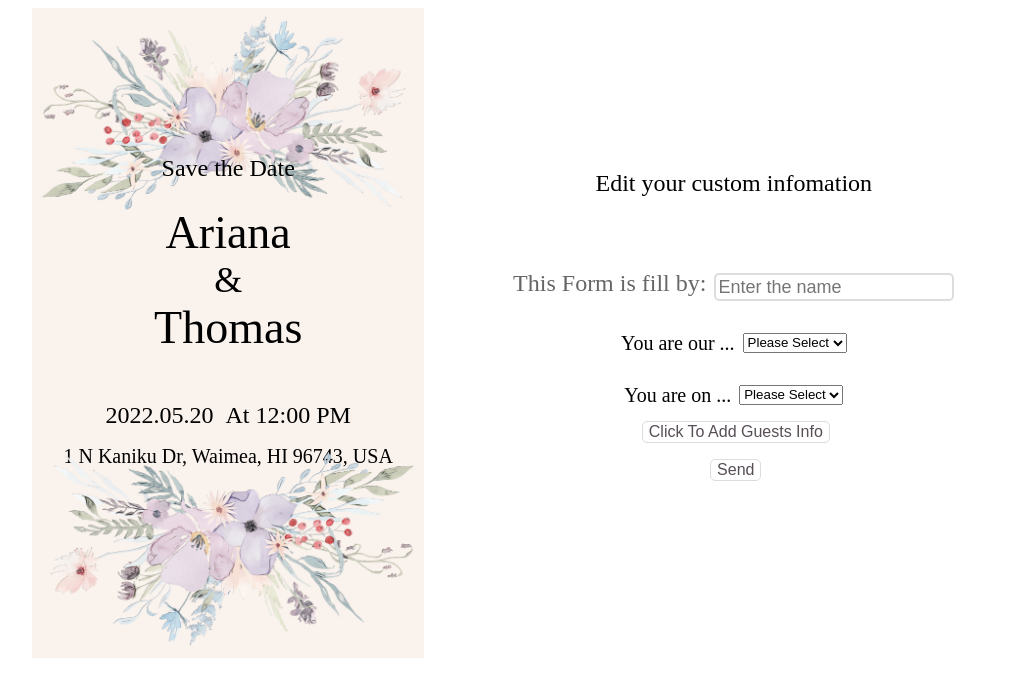
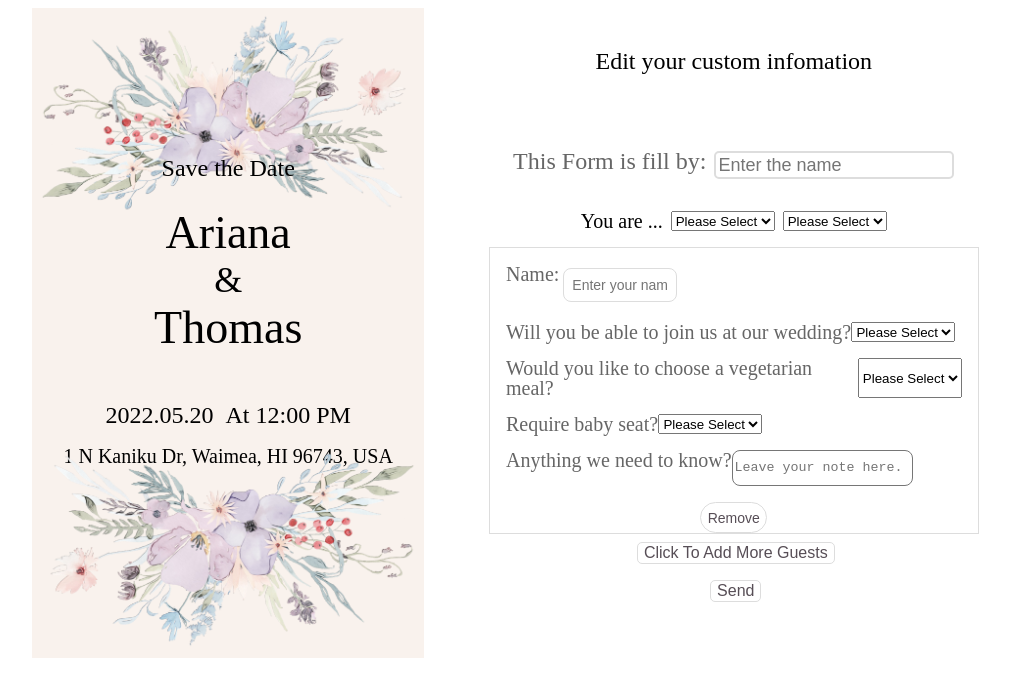
Before and after one commit to riri-rae/SeTable, a React (Create React App) app: page /invitation-rsvp in a window 1280 px wide. Shown: the top 696 px of the page, without its empty margins (151-1161 px from the left). Built offline with nearby package versions, Linux system fonts and the light colour scheme.

Commit message:
rsvp submit exam

```diff
--- a/src/components/RsvpPack.js
+++ b/src/components/RsvpPack.js
@@ -1,9 +1,5 @@
-import React, { useState } from "react";
+import React from 'react';
 import styled from "styled-components";
-import firebase from "../utils/firebase";
-import "firebase/firestore";
-import { v4 as uuid } from "uuid";
-import { useEffect } from "react";
 
 const Button = styled.button`
   display: flex;
@@ -173,14 +169,14 @@ function RsvpPack({ allData, setAllData, index }) {
       </EditText>
       <EditText>
         <InputWrap>
-          <div>Attending</div>
+          <div>Will you be able to join us at our wedding?</div>
           <Select
             onChange={(e) => {
               let allDataInForm = [...allData];
               allDataInForm[index] = { ...allDataInForm[index], status: e.target.value };
               setAllData(allDataInForm);
             }}>
-            <option value="disable">Please Select</option>
+            <option value="" disabled selected>Please Select</option>
             <option value="yes">Yes</option>
             <option value="no">No</option>
             <option value="notSure">Not Sure</option>
@@ -196,7 +192,7 @@ function RsvpPack({ allData, setAllData, index }) {
               allDataInForm[index] = { ...allDataInForm[index], tag: e.target.value };
               setAllData(allDataInForm);
             }}>
-            <option value="disable">Please Select</option>
+            <option value="" disabled selected>Please Select</option>
             <option value="brides-side">Brides' side</option>
             <option value="grooms-side">Groom's side</option>
           </Select>
@@ -211,7 +207,7 @@ function RsvpPack({ allData, setAllData, index }) {
               allDataInForm[index] = { ...allDataInForm[index], role: e.target.value };
               setAllData(allDataInForm);
             }}>
-            <option value="disable">Please Select</option>
+            <option value="" disabled selected>Please Select</option>
             <option value="friend">Friend</option>
             <option value="family">Family</option>
           </Select>
@@ -226,7 +222,7 @@ function RsvpPack({ allData, setAllData, index }) {
               allDataInForm[index] = { ...allDataInForm[index], veggie: e.target.value };
               setAllData(allDataInForm);
             }}>
-            <option value="disable">Please Select</option>
+            <option value="" disabled selected>Please Select</option>
             <option value="yes">Yes</option>
             <option value="no">No</option>
           </Select>
@@ -239,7 +235,7 @@ function RsvpPack({ allData, setAllData, index }) {
               allDataInForm[index] = { ...allDataInForm[index], baby: e.target.value };
               setAllData(allDataInForm);
             }}>
-            <option value="disable">Please Select</option>
+            <option value="" disabled selected>Please Select</option>
             <option value="0">0</option>
             <option value="1">1</option>
             <option value="2">2</option>
@@ -247,9 +243,9 @@ function RsvpPack({ allData, setAllData, index }) {
           </Select>
         </InputWrap>
         <InputWrap>
-          <div>Leave a message to us</div>
+          <div>Anything we need to know?</div>
           <Textarea
-            placeholder="Anything we need to know?"
+            placeholder="Leave your note here."
             onChange={(e) => {
               let allDataInForm = [...allData];
               allDataInForm[index] = { ...allDataInForm[index], note: e.target.value };
--- a/src/invitation-rsvp.js
+++ b/src/invitation-rsvp.js
@@ -151,22 +151,12 @@ const Label = styled.label`
   color: #666;
 `;
 
-const AddMoreWrap = styled.div`
-  margin-bottom: 8px;
-  display: inline-block;
-  vertical-align: middle;
-  color: #666;
-  border:1px solid #ddd;
-`;
+
 
 const Select = styled.select`
   margin-left: 8px;
 `;
-const Textarea = styled.textarea`
-  margin-left: 8px;
-  width:100%;
-  resize: none;
-`;
+
 
 
 const Button = styled.button`
@@ -196,69 +186,42 @@ const InvitationRsvp = () => {
   // const [baby, setBaby] = useState("");
   // const [note, setNote] = useState("");
 
-  const [allData, setAllData] = useState([]);
+  const [allData, setAllData] = useState([{
+    guestlist: [
+      {
+        id: '',
+        content: '',
+      },
+    ],
+    status: '',
+    baby: '',
+    veggie: '',
+    note: '',
+
+  }]);
 
   const db = firebase.firestore();
-
-  // allData.forEach((data) => {
-  //   db.collection("users")
-  //     .doc("0pNg8BybCeidJQXjrYiX")
-  //     .collection("rsvp")
-  //     .doc(data.id)
-  //     .update({
-  //       guestlist: [
-  //         {
-  //           id: uuid(),
-  //           content: data.name,
-  //         },
-  //       ],
-  //       group: data.group,
-  //       tag: data.tag,
-  //       role: data.role,
-  //       baby: data.baby,
-  //       veggie: data.veggie,
-  //       note: data.note,
-  //     })
-  //     .then(() => {
-  //       window.alert("Change Saved!");
-  //     })
-
-
-  // })
-
-  // function sendForm(body, id) {
-  //   const rsvp = db
-  //     .collection("users")
-  //     .doc("0pNg8BybCeidJQXjrYiX")
-  //     .collection("rsvp")
-  //     .doc(id);
-  //   rsvp.set(body);
-  // }
-
 
   function sendForm() {
     if (group === '') {
       window.alert('Please let us know who is filling this form?')
+    } else if (tag === '') {
+      window.alert('Please let us you are from which side?')
     } else if (role === '') {
       window.alert('Please let us know you are our?')
-    } else if (tag === '') {
-      window.alert('Please let us you are from which side?')
     }
     else {
+      console.log('上面都填了！')
       allData.forEach((data) => {
-        console.log(data)
+        console.log(data.name)
         if (data.name === '') {
           window.alert('Please fill in guest name')
-          return
-        } if (data.status === '' || data.status === 'disable') {
+        } else if (data.status === '') {
           window.alert('Please let us know if you will attand')
-          return
-        } if (data.baby === '' || data.baby === 'disable') {
-          window.alert('Please let us you are from which side?')
-          return
-        } if (data.veggie === '' || data.veggie === 'disable') {
-          window.alert('Please let us you are from which side?')
-          return
+        } else if (data.baby === '') {
+          window.alert('Baby seat???')
+        } else if (data.veggie === '') {
+          window.alert('Veggie???')
         }
         else {
           let id = db.collection("users")
@@ -273,7 +236,7 @@ const InvitationRsvp = () => {
                 {
                   id: uuid(),
                   content: data.name,
-                },
+                }
               ],
               group,
               status: data.status,
@@ -324,35 +287,41 @@ const InvitationRsvp = () => {
         </InputWrap>
         <EditText>
           <InputWrap>
-            <div>You are our ...</div>
+            <div>You are ...</div>
+            <Select value={tag} onChange={(e) => { setTag(e.target.value) }}>
+              <option value="" disabled selected>Please Select</option>
+              <option value="brides-side">Brides' side</option>
+              <option value="groom-side">Groom's side</option>
+            </Select>
             <Select value={role} onChange={(e) => setRole(e.target.value)}>
-              <option value="disable">Please Select</option>
+              <option value="" disabled selected>Please Select</option>
               <option value="friend">Friend</option>
               <option value="family">Family</option>
             </Select>
           </InputWrap>
         </EditText>
-        <EditText>
+        {/* <EditText>
           <InputWrap>
-            <div>You are on ...</div>
-            <Select value={tag} onChange={(e) => { setTag(e.target.value) }}>
-              <option value="disable">Please Select</option>
-              <option value="brides-side">Brides' side</option>
-              <option value="groom-side">Groom's side</option>
+            <div>Friend or Family?</div>
+            <Select value={role} onChange={(e) => setRole(e.target.value)}>
+              <option value="" disabled selected>Please Select</option>
+              <option value="friend">Friend</option>
+              <option value="family">Family</option>
             </Select>
           </InputWrap>
-        </EditText>
+        </EditText> */}
+
+        {allData.map((data, index) => (
+          <RsvpPack allData={allData} setAllData={setAllData} index={index} />
+        ))}
         <Button
           type="button"
           onClick={() => {
             setAllData([...allData, {}])
           }}
         >
-          Click To Add Guests Info
+          Click To Add More Guests
         </Button>
-        {allData.map((data, index) => (
-          <RsvpPack allData={allData} setAllData={setAllData} index={index} />
-        ))}
 
         <Button
           onClick={sendForm}
```
